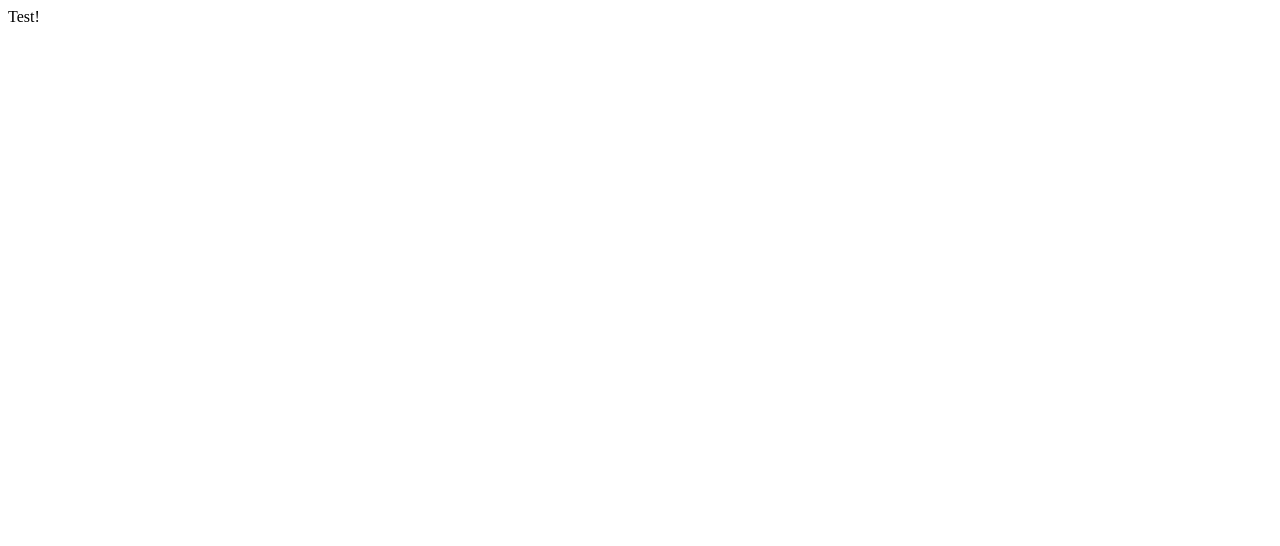
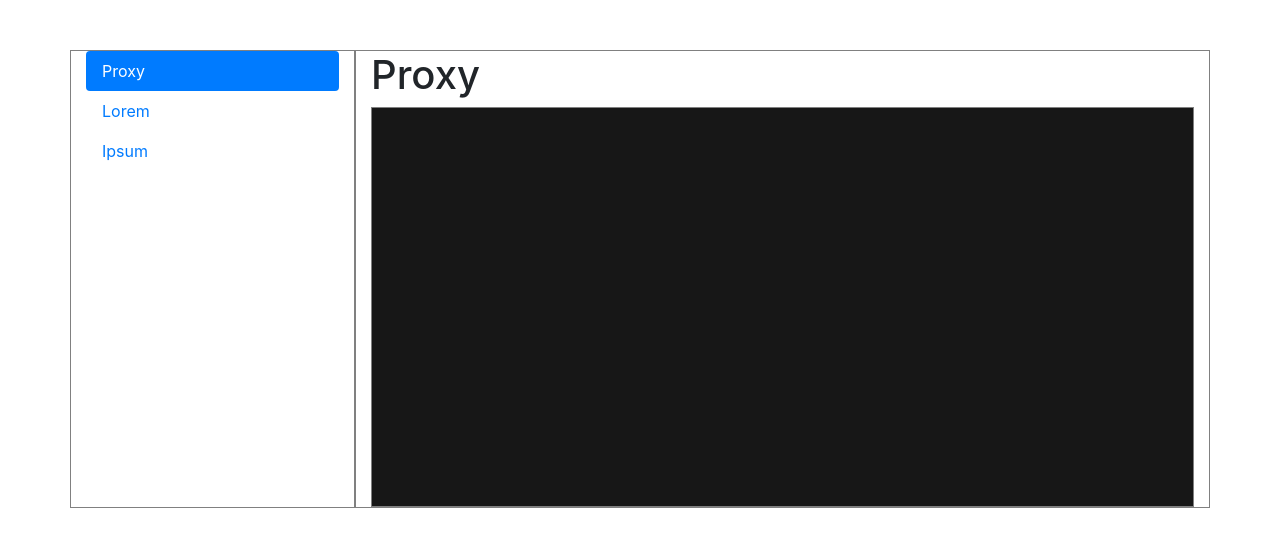
Before and after one commit to Derkades/dockerpanel, a plain HTML site: page resources/web/index.html in a window 1280 px wide. Drawn offline with nearby package versions, Linux system fonts and the light colour scheme.

Commit message:
frontend

```diff
--- a/resources/web/index.html
+++ b/resources/web/index.html
@@ -1 +1,49 @@
-Test!
+<html>
+    <head>
+        <link rel="stylesheet" href="https://stackpath.bootstrapcdn.com/bootstrap/4.4.1/css/bootstrap.min.css" integrity="sha384-Vkoo8x4CGsO3+Hhxv8T/Q5PaXtkKtu6ug5TOeNV6gBiFeWPGFN9MuhOf23Q9Ifjh" crossorigin="anonymous">
+        <style>
+            .container {
+                margin-top: 50px;
+            }
+
+            .console {
+                height: 400px;
+                /* width: 400px; */
+                background-color: #171717;
+            }
+
+            .h1 {
+                font-size: .5em;
+            }
+
+            .row div {
+                border: 1px solid gray;
+            }
+        </style>
+    </head>
+    <body>
+        <div class="container">
+            <div class="row">
+                <div class="col-3">
+                    <ul class="nav nav-pills flex-column">
+                        <li class="nav-item">
+                            <a class="nav-link active" href="#">Proxy</a>
+                        </li>
+                        <li class="nav-item">
+                            <a class="nav-link" href="#">Lorem</a>
+                        </li>
+                        <li class="nav-item">
+                            <a class="nav-link" href="#">Ipsum</a>
+                        </li>
+                    </ul>
+                </div>
+                <div class="col">
+                    <h1>Proxy</h1>
+                    <div class="console">
+
+                    </div>
+                </div>
+            </div>
+        </div>
+    </body>
+</html>
```
